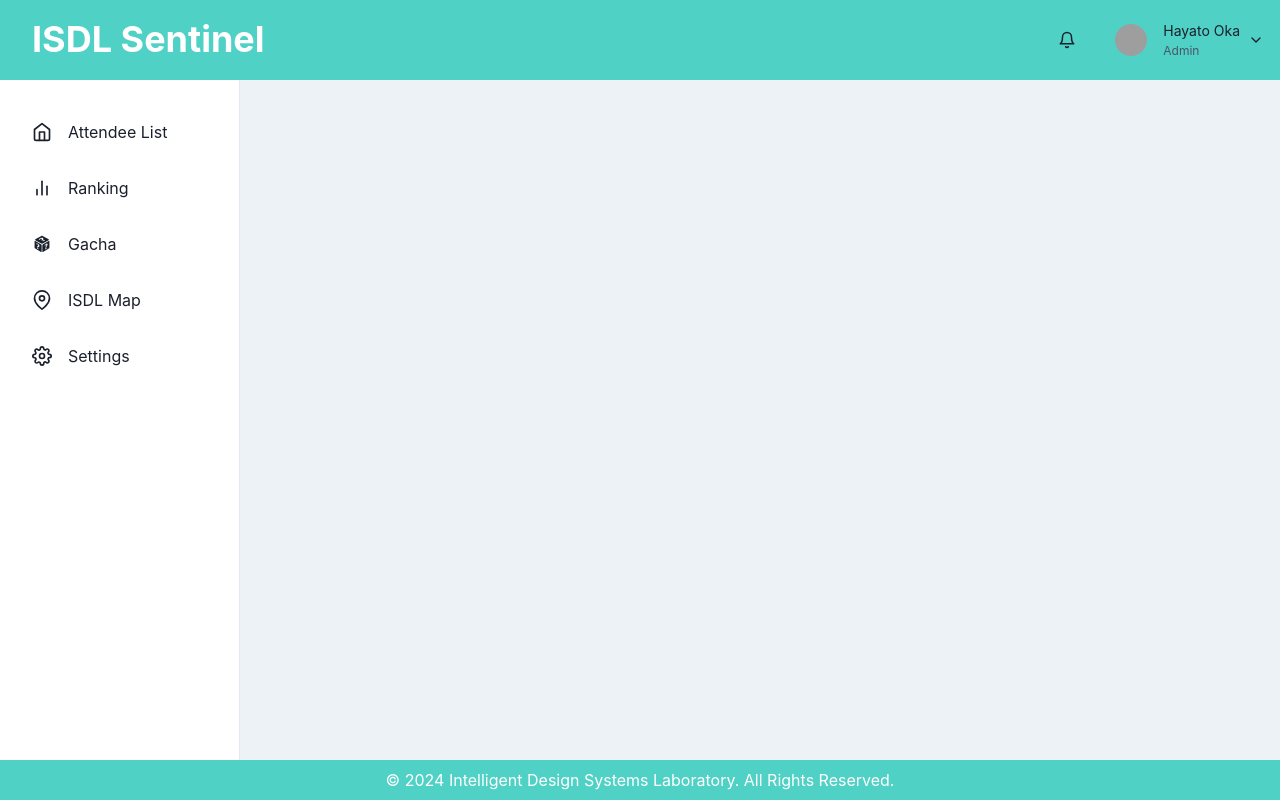
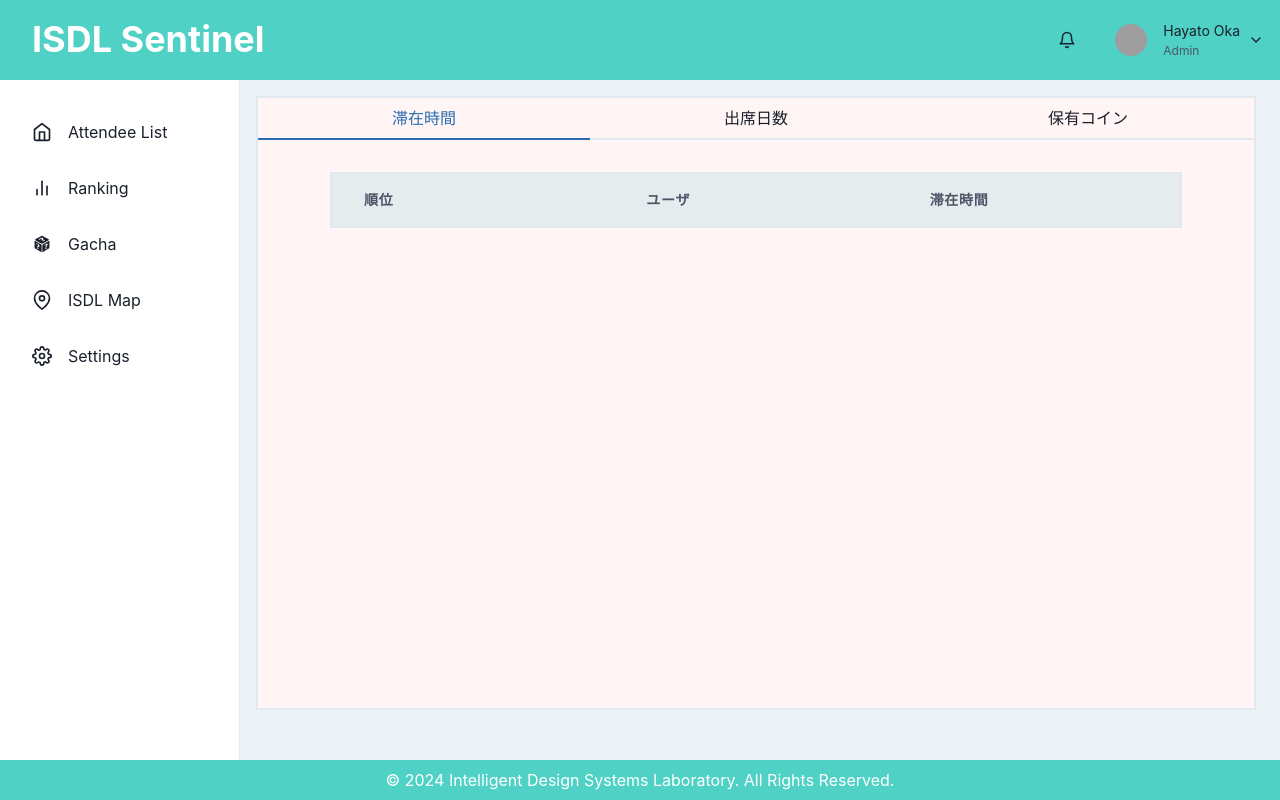
Before and after one commit to ISDL-dev/ISDL-Sentinel, a React (Create React App) app in the folder frontend/: page /ranking in a window 1280 px wide. Built offline with nearby package versions, Linux system fonts and the light colour scheme; no server answers; grey boxes are pictures that could not be loaded.

Commit message:
コンポーネント準備

```diff
--- a/frontend/src/App.tsx
+++ b/frontend/src/App.tsx
@@ -42,6 +42,7 @@ import {
 } from "react-icons/fi";
 import { GiPerspectiveDiceSixFacesRandom } from "react-icons/gi";
 import { IconType } from "react-icons";
+import { Ranking } from "./routes/Ranking";
 
 interface LinkItemProps {
   name: string;
@@ -65,7 +66,7 @@ interface SidebarProps extends BoxProps {
 
 const LinkItems: Array<LinkItemProps> = [
   { name: "Attendee List", icon: FiHome, href: "/" },
-  { name: "Ranking", icon: FiBarChart2, href: "/" },
+  { name: "Ranking", icon: FiBarChart2, href: "/ranking" },
   { name: "Gacha", icon: GiPerspectiveDiceSixFacesRandom, href: "/" },
   { name: "ISDL Map", icon: FiMapPin, href: "/" },
   { name: "Settings", icon: FiSettings, href: "/" },
@@ -207,7 +208,9 @@ const MobileNav = ({ onOpen, ...rest }: MobileProps) => {
               bg={useColorModeValue("white", "gray.900")}
               borderColor={useColorModeValue("gray.200", "gray.700")}
             >
-              <MenuItem as="a" href="/profile">Profile</MenuItem>
+              <MenuItem as="a" href="/profile">
+                Profile
+              </MenuItem>
               <MenuItem>Change Password</MenuItem>
               <MenuDivider />
               <MenuItem>Sign out</MenuItem>
@@ -252,6 +255,7 @@ const App = () => {
             <Routes>
               <Route path="/" element={<Home />} />
               <Route path="/profile" element={<Profile />} />
+              <Route path="/ranking" element={<Ranking />} />
             </Routes>
           </BrowserRouter>
         </Box>
--- /dev/null
+++ b/frontend/src/features/RankingList/index.tsx
@@ -0,0 +1,39 @@
+import {
+  Avatar,
+  AvatarBadge,
+  Button,
+  Flex,
+  Grid,
+  Table,
+  TableContainer,
+  Tbody,
+  Td,
+  Th,
+  Thead,
+  Tr,
+} from "@chakra-ui/react";
+
+export const RankingList = (placeholder: { placeholder: string }) => {
+  return (
+    <TableContainer
+      pb={14}
+      pr={14}
+      pl={14}
+      outlineOffset={2}
+      overflowX="unset"
+      overflowY="scroll"
+      height="65vh"
+    >
+      <Table size="lg" border="2px" borderColor="gray.200" variant="simple">
+        <Thead top={0}>
+          <Tr bgColor="#E6EBED">
+            <Th w="33%">順位</Th>
+            <Th w="33%">ユーザ</Th>
+            <Th w="33%">{placeholder.placeholder}</Th>
+          </Tr>
+        </Thead>
+        <Tbody outline="1px"></Tbody>
+      </Table>
+    </TableContainer>
+  );
+};
--- /dev/null
+++ b/frontend/src/routes/Ranking/index.tsx
@@ -0,0 +1,57 @@
+import {
+  Avatar,
+  AvatarBadge,
+  Button,
+  Flex,
+  Grid,
+  Tab,
+  TabList,
+  TabPanel,
+  TabPanels,
+  Table,
+  TableContainer,
+  Tabs,
+  Tbody,
+  Td,
+  Th,
+  Thead,
+  Tr,
+  useColorModeValue,
+} from "@chakra-ui/react";
+import { useState } from "react";
+import { RankingList } from "../../features/RankingList";
+
+export const Ranking = () => {
+  const colors = useColorModeValue(
+    ["red.50", "teal.50", "blue.50"],
+    ["red.900", "teal.900", "blue.900"]
+  );
+  const [tabIndex, setTabIndex] = useState(0);
+  const bg = colors[tabIndex];
+  return (
+    <Tabs
+      isFitted
+      onChange={(index) => setTabIndex(index)}
+      bg={bg}
+      border={"2px"}
+      borderColor="gray.200"
+    >
+      <TabList mb="1em">
+        <Tab>滞在時間</Tab>
+        <Tab>出席日数</Tab>
+        <Tab>保有コイン</Tab>
+      </TabList>
+      <TabPanels>
+        <TabPanel>
+          <RankingList placeholder="滞在時間"></RankingList>
+        </TabPanel>
+        <TabPanel>
+          <RankingList placeholder="出席日数"></RankingList>
+        </TabPanel>
+        <TabPanel>
+          <RankingList placeholder="保有コイン"></RankingList>
+        </TabPanel>
+      </TabPanels>
+    </Tabs>
+  );
+};
```
